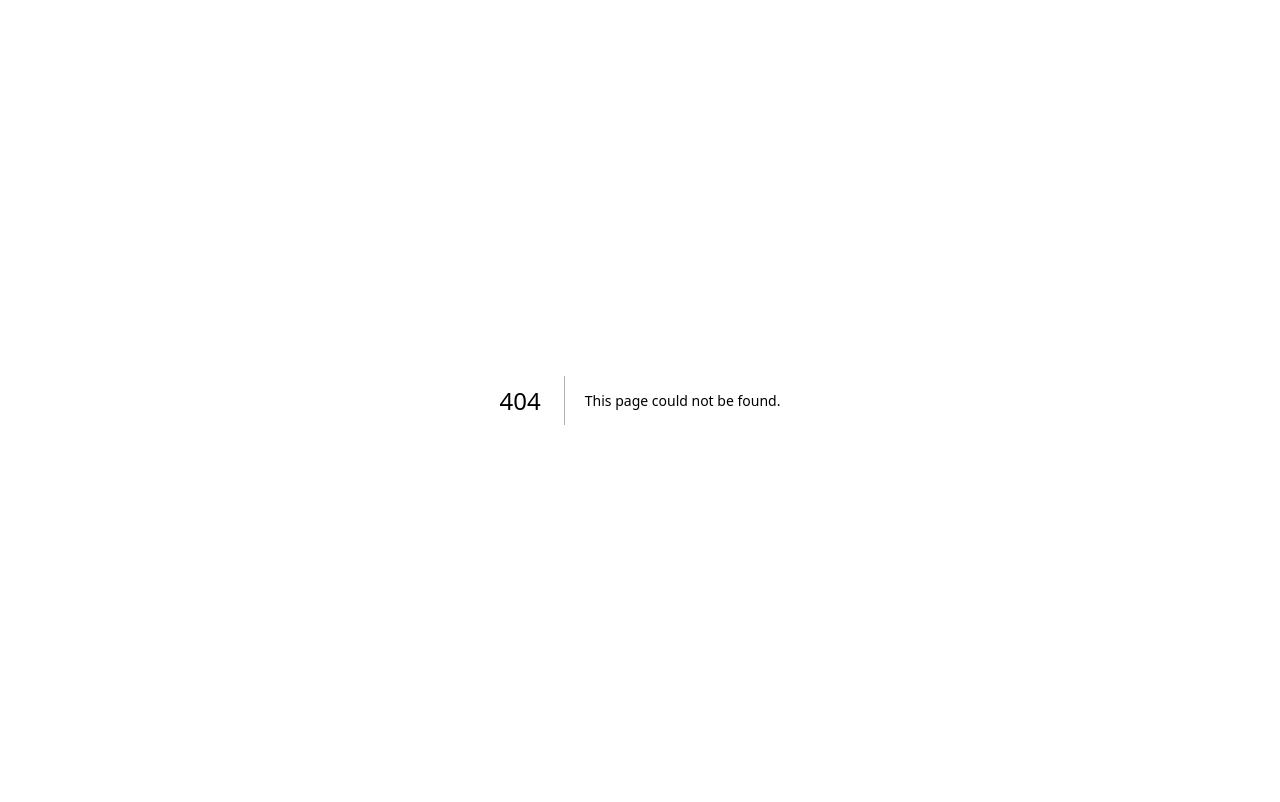
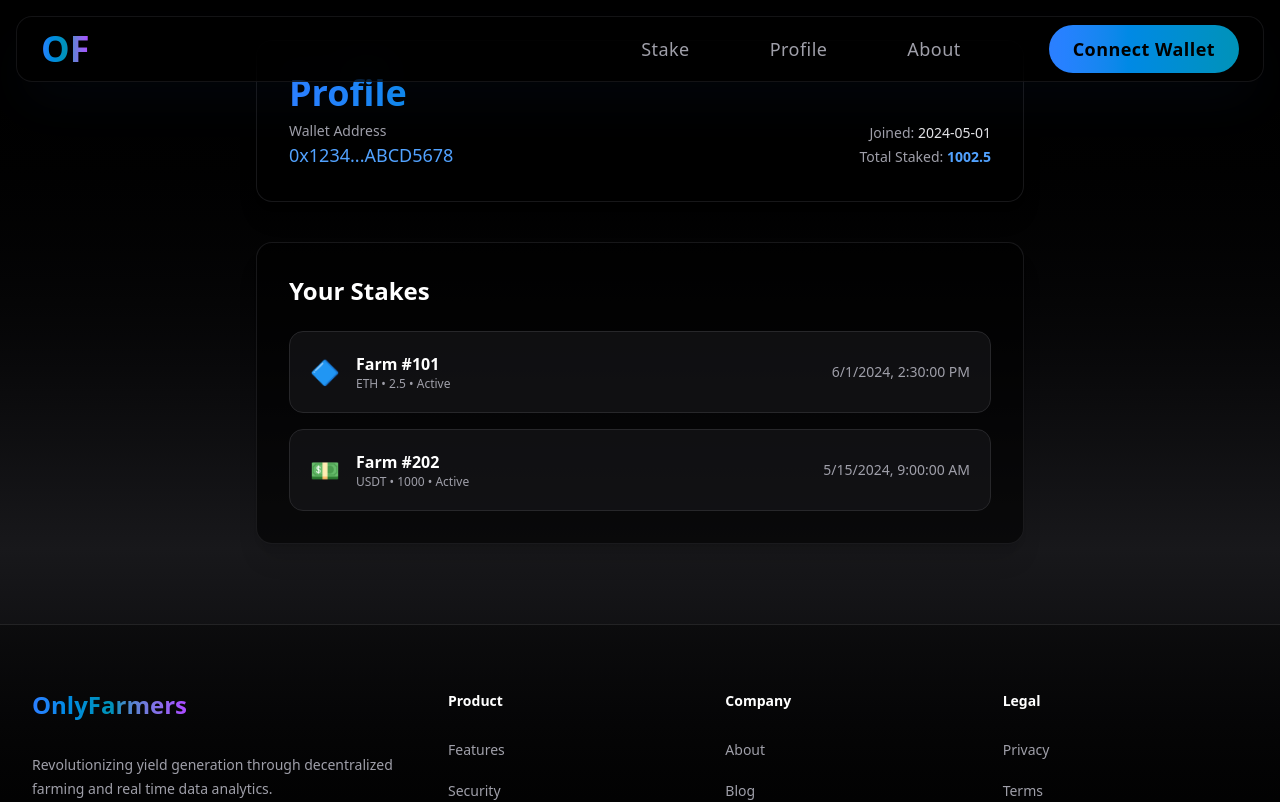
Before and after one commit to OoviyaManickam/OnlyFarmers, a Next.js app in the folder frontend/: page /profile in a window 1280 px wide. Before the commit this address had no page. Shown: the top 802 px of the page. Built offline with nearby package versions, Linux system fonts and the light colour scheme.

Commit message:
Profile page layout

```diff
--- /dev/null
+++ b/frontend/src/app/profile/page.tsx
@@ -0,0 +1,160 @@
+"use client";
+
+import Navbar from '@/components/navbar';
+import Footer from '@/components/footer';
+import { useState } from 'react';
+
+const dummyWallet = '0x1234...ABCD5678';
+const dummyStakes = [
+  {
+    id: 'stake1',
+    farm: 'Farm #101',
+    token: 'ETH',
+    amount: 2.5,
+    apy: 12.5,
+    status: 'Active',
+    date: '2024-06-01T14:30:00Z',
+    duration: '6 Months',
+    yield: 0.8,
+    penalty: 10,
+    details: {
+      piCoreId: 'PC-101',
+      health: 'Good',
+      yieldScore: 92,
+      maxYield: 15,
+      lockPeriod: '180 days',
+      withdrawalFee: '10.0%',
+    },
+  },
+  {
+    id: 'stake2',
+    farm: 'Farm #202',
+    token: 'USDT',
+    amount: 1000,
+    apy: 8.2,
+    status: 'Active',
+    date: '2024-05-15T09:00:00Z',
+    duration: '3 Months',
+    yield: 20,
+    penalty: 10,
+    details: {
+      piCoreId: 'PC-202',
+      health: 'Excellent',
+      yieldScore: 88,
+      maxYield: 10,
+      lockPeriod: '90 days',
+      withdrawalFee: '0.5%',
+    },
+  },
+];
+
+function formatDate(dateStr: string) {
+  const d = new Date(dateStr);
+  return d.toLocaleString();
+}
+
+export default function ProfilePage() {
+  const [expanded, setExpanded] = useState<string | null>(null);
+  const [withdrawStake, setWithdrawStake] = useState<string | null>(null);
+
+  return (
+    <main className="min-h-screen bg-gradient-to-b from-black via-zinc-900 to-black relative">
+      <div className="absolute inset-0 bg-[radial-gradient(ellipse_at_top,_var(--tw-gradient-stops))] from-blue-900/20 via-black/0 to-transparent"></div>
+      <div className="absolute inset-0 bg-[radial-gradient(ellipse_at_bottom_right,_var(--tw-gradient-stops))] from-cyan-900/10 via-black/0 to-transparent"></div>
+      <div className="relative flex flex-col min-h-screen">
+        <Navbar />
+        <div className="container mx-auto px-6 lg:px-8 pb-20 flex-grow">
+          <div className="pt-10 max-w-3xl mx-auto">
+            <div className="bg-black/60 border border-zinc-800/60 rounded-2xl p-8 mb-10 shadow-xl">
+              <h1 className="text-3xl md:text-4xl font-bold bg-gradient-to-r from-blue-500 via-cyan-600 to-purple-500 text-transparent bg-clip-text mb-2 font-space-grotesk">Profile</h1>
+              <div className="flex flex-col md:flex-row md:items-center md:justify-between gap-4">
+                <div>
+                  <div className="text-zinc-400 text-sm">Wallet Address</div>
+                  <div className="font-mono text-lg text-blue-400">{dummyWallet}</div>
+                </div>
+                <div className="flex flex-col gap-1 text-zinc-400 text-sm md:text-right">
+                  <div>Joined: <span className="text-zinc-200">2024-05-01</span></div>
+                  <div>Total Staked: <span className="text-blue-400 font-semibold">{dummyStakes.reduce((a, s) => a + s.amount, 0)} </span></div>
+                </div>
+              </div>
+            </div>
+
+            <div className="bg-black/60 border border-zinc-800/60 rounded-2xl p-8 shadow-xl">
+              <h2 className="text-2xl font-bold text-white mb-6 font-space-grotesk">Your Stakes</h2>
+              <div className="space-y-4">
+                {dummyStakes.map((stake) => (
+                  <div key={stake.id} className="bg-zinc-900/60 border border-zinc-800 rounded-xl p-5">
+                    <div className="flex flex-col md:flex-row md:items-center md:justify-between gap-2 cursor-pointer" onClick={() => setExpanded(expanded === stake.id ? null : stake.id)}>
+                      <div className="flex items-center gap-4">
+                        <span className="text-2xl">{stake.token === 'ETH' ? '🔷' : stake.token === 'USDT' ? '💵' : '🪙'}</span>
+                        <div>
+                          <div className="font-semibold text-white">{stake.farm}</div>
+                          <div className="text-zinc-400 text-xs">{stake.token} • {stake.amount} • {stake.status}</div>
+                        </div>
+                      </div>
+                      <div className="text-zinc-400 text-xs md:text-sm">{formatDate(stake.date)}</div>
+                    </div>
+                    {expanded === stake.id && (
+                      <div className="mt-4 border-t border-zinc-800 pt-4">
+                        <div className="grid grid-cols-1 md:grid-cols-2 gap-4 mb-4">
+                          <div>
+                            <div className="text-zinc-400 text-xs">APY</div>
+                            <div className="text-blue-400 font-semibold">{stake.apy}%</div>
+                          </div>
+                          <div>
+                            <div className="text-zinc-400 text-xs">Duration</div>
+                            <div className="text-zinc-200">{stake.duration}</div>
+                          </div>
+                          <div>
+                            <div className="text-zinc-400 text-xs">Yield Score</div>
+                            <div className="text-purple-400 font-semibold">{stake.details.yieldScore}</div>
+                          </div>
+                          <div>
+                            <div className="text-zinc-400 text-xs">Farm Health</div>
+                            <div className="text-cyan-400 font-semibold">{stake.details.health}</div>
+                          </div>
+                          <div>
+                            <div className="text-zinc-400 text-xs">Max Yield</div>
+                            <div className="text-blue-400 font-semibold">{stake.details.maxYield}%</div>
+                          </div>
+                          <div>
+                            <div className="text-zinc-400 text-xs">Lock Period</div>
+                            <div className="text-zinc-200">{stake.details.lockPeriod}</div>
+                          </div>
+                          <div>
+                            <div className="text-zinc-400 text-xs">Withdrawal Fee</div>
+                            <div className="text-zinc-200">{stake.details.withdrawalFee}</div>
+                          </div>
+                        </div>
+                        <div className="flex flex-col md:flex-row md:justify-between md:items-center gap-4">
+                          <div className="text-zinc-400 text-xs">Staked on: <span className="text-zinc-200">{formatDate(stake.date)}</span></div>
+                          <button onClick={() => setWithdrawStake(stake.id)} className="bg-red-600 hover:bg-red-700 text-white px-6 py-2 rounded-full font-semibold transition-all">Withdraw</button>
+                        </div>
+                      </div>
+                    )}
+                  </div>
+                ))}
+                {dummyStakes.length === 0 && (
+                  <div className="text-zinc-400 text-center py-8">No stakes found.</div>
+                )}
+              </div>
+            </div>
+          </div>
+        </div>
+        <Footer />
+      </div>
+
+      {/* Withdraw Modal */}
+      {withdrawStake && (
+        <div className="fixed inset-0 flex items-center justify-center bg-black/60 z-50">
+          <div className="bg-zinc-900 border border-zinc-800 rounded-2xl p-8 max-w-sm w-full mx-4 text-center">
+            <div className="text-2xl text-red-500 font-bold mb-2">Warning!</div>
+            <div className="text-zinc-300 mb-4">You will get penalised by <span className="font-bold text-red-400">10%</span>.</div>
+            <button onClick={() => setWithdrawStake(null)} className="w-full py-3 px-4 bg-gradient-to-r from-blue-500 to-cyan-600 hover:from-blue-400 hover:to-cyan-500 text-black rounded-xl text-lg font-semibold transition-all duration-300 mb-2">Proceed</button>
+            <button onClick={() => setWithdrawStake(null)} className="w-full py-2 px-4 text-zinc-400 hover:text-white transition-all">Cancel</button>
+          </div>
+        </div>
+      )}
+    </main>
+  );
+}
```
